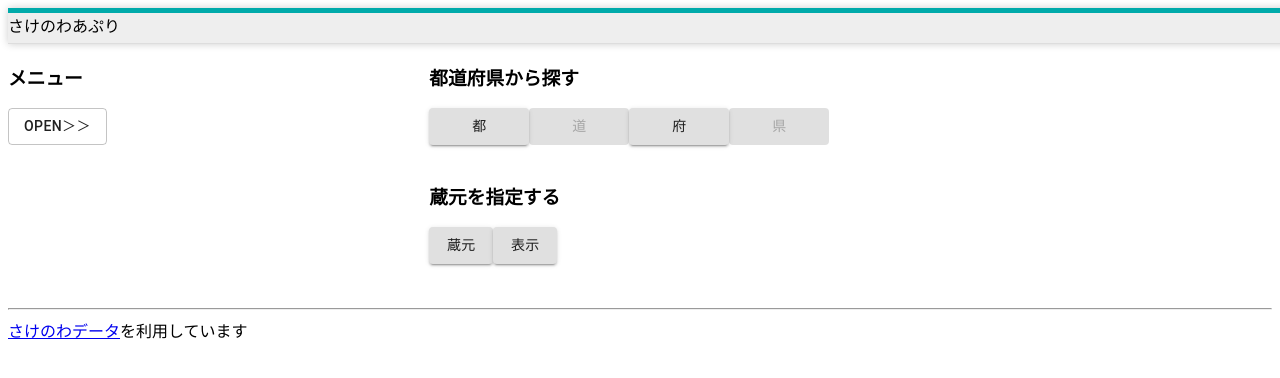
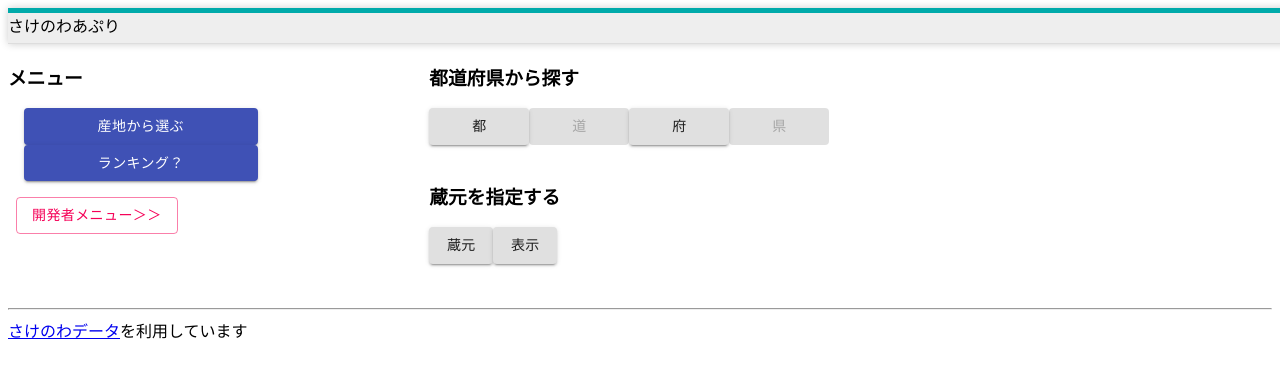
Before and after one commit to snoopyuki/sakeAPP, a React (Create React App) app: page / in a window 1280 px wide. Shown: the top 378 px of the page. Built offline with nearby package versions, Linux system fonts and the light colour scheme.

Commit message:
ドロワーメニューのリファクタリング

```diff
--- a/src/App.tsx
+++ b/src/App.tsx
@@ -9,6 +9,7 @@ import { Footer } from "./components/footer";
 import "./styles.css";
 
 export const App = () => {
+  // useStateの変数をまとめたい
   // APIで取得してきた都道府県を挿入
   const [prefecture, setPrefecture] = useState(["都", "道", "府", "県"]);
   // 配列をpropsで渡しても元値を上書きできないのでuseState使う
--- /dev/null
+++ b/src/components/drawerMenu.tsx
@@ -0,0 +1,52 @@
+// @ts-nocheck
+// propsの型定義すること！
+
+import React, { useState } from "react";
+import { Button, Drawer } from "@material-ui/core";
+import Box from "@mui/material/Box";
+
+// ドローワーメニューのスタイル
+const menuStyle = {
+  //  background: "#AAA",
+  height: "auto"
+};
+
+export const DrawerMenu = () => {
+  const [open, setopen] = useState(false);
+
+  const onClickNextPage = () => {
+    // 特に処理はない
+  };
+  const toggleOpen = () => {
+    setopen(!open);
+  };
+
+  return (
+    <Box m={1}>
+      <Button variant="outlined" color="secondary" onClick={toggleOpen}>
+        開発者メニュー＞＞
+      </Button>
+      <Drawer anchor="left" open={open} onClose={toggleOpen}>
+        <h4>開発者メニュー</h4>
+        <Box m={1} style={menuStyle}>
+          <a
+            href="https://muro.sakenowa.com/sakenowa-data/api/areas"
+            target="_blank"
+            rel="noreferrer"
+          >
+            <Button
+              style={{ width: "100%" }}
+              variant="contained"
+              color="secondary"
+              onClick={() => onClickNextPage()}
+            >
+              産地一覧取得WEB遷移
+            </Button>
+          </a>
+          <br />
+          <br />
+        </Box>
+      </Drawer>
+    </Box>
+  );
+};
--- a/src/components/menu.tsx
+++ b/src/components/menu.tsx
@@ -1,28 +1,16 @@
 // @ts-nocheck
 // propsの型定義すること！
 
-import React, { useState } from "react";
-import { Button, Drawer } from "@material-ui/core";
+import React from "react";
+import { Button } from "@material-ui/core";
 import Box from "@mui/material/Box";
 
-// ドローワーメニューのスタイル
-const menuStyle = {
-  background: "#AAA",
-  height: "auto"
-};
+import { DrawerMenu } from "./drawerMenu";
+
 // 産地取得API実行を1回に制御するフラグ
 let ApiAreasFlag = false;
 
 export const Menu = (props) => {
-  const [open, setopen] = useState(false);
-  const toggleOpen = () => {
-    setopen(!open);
-  };
-
-  const onClickNextPage = () => {
-    // 特に処理はない
-  };
-
   // 産地取得のAPI実行
   const onClickDoAPI = () => {
     // APIが未実行なら
@@ -70,44 +58,23 @@ export const Menu = (props) => {
 
   return (
     <>
-      <div>
       <h3>メニュー</h3>
-        <Button variant="outlined" onClick={toggleOpen}>
-          open＞＞
-        </Button>
-        <Drawer anchor="left" open={open} onClose={toggleOpen}>
-          <h4>どろわーメニュー</h4>
-          <p>materialUIおためし</p>
-          <Box m={1} mt={10} style={menuStyle}>
-            <a
-              href="https://muro.sakenowa.com/sakenowa-data/api/areas"
-              target="_blank"
-              rel="noreferrer"
-            >
+      <Box m={2}>
         <Button
-                style={{ width: "100%" }}
-                variant="contained"
-                color="primary"
-                onClick={() => onClickNextPage()}
-              >
-                産地一覧取得WEB遷移
-              </Button>
-            </a>
-            <br />
-            <br />
-            <Button
-              style={{ width: "100%" }}
+          style={{ width: "60%" }}
           variant="contained"
           color="primary"
           onClick={() => {
             onClickDoAPI();
           }}
         >
-              産地一覧取得API実行
+          産地から選ぶ
+        </Button>
+        <Button style={{ width: "60%" }} variant="contained" color="primary">
+          ランキング？
         </Button>
       </Box>
-        </Drawer>
-      </div>
+      <DrawerMenu />
     </>
   );
 };
```
Lines whose indentation alone changed are shown as unchanged.
